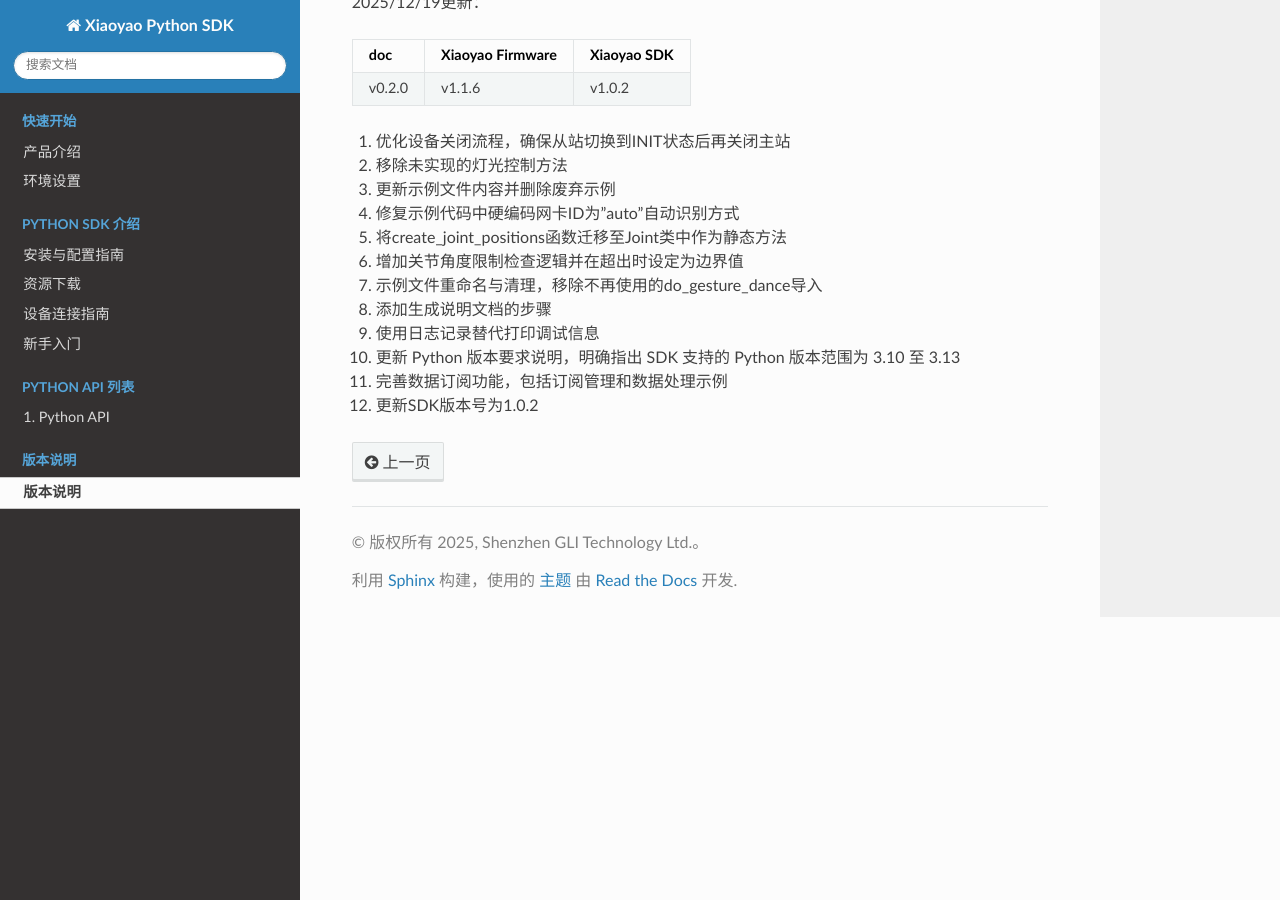
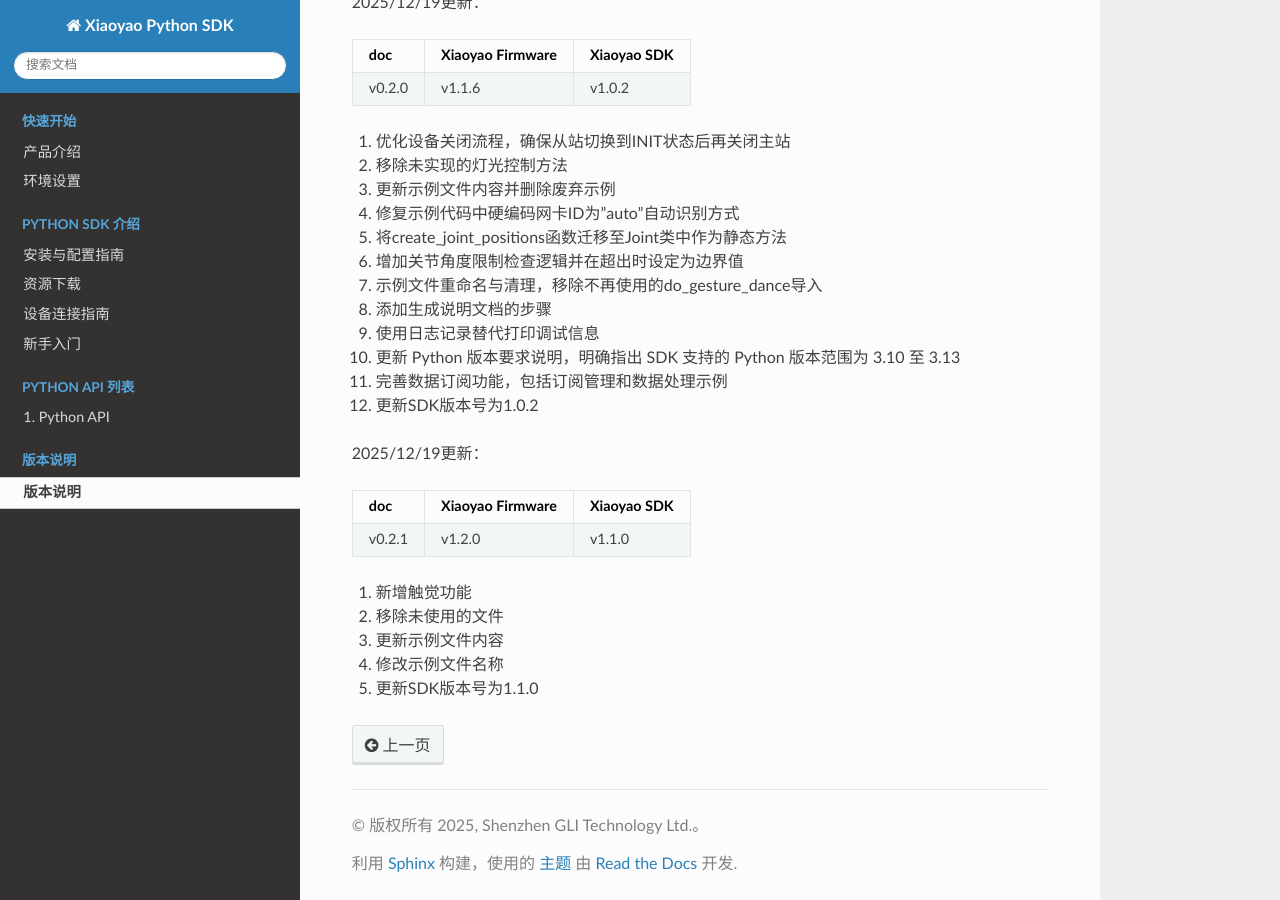
Before and after one commit to gli-sdk/GHand-Python-SDK, a Sphinx documentation site: the page built from docs/source/version.rst, in a window 1280 px wide and 900 px high, scrolled down 719 px. Built offline with Sphinx 7.4.7 and the Read the Docs theme 3.1.0, drawn with Linux system fonts in a browser that asks for light colours.

Commit message:
修改示例内容 修改关节范围

```diff
--- a/docs/source/conf.py
+++ b/docs/source/conf.py
@@ -10,9 +10,9 @@
 autodoc_member_order = 'bysource'
 
 # The short X.Y version
-version = '1.0'
+version = '1.1'
 # The full version, including alpha/beta/rc tags
-release = '1.0.1'
+release = '1.1.0'
 
 # -- General configuration ---------------------------------------------------
 extensions = [
--- a/docs/source/introduction.rst
+++ b/docs/source/introduction.rst
@@ -19,5 +19,5 @@
     - 获取单个或所有关节的当前角度、速度和力矩。
     - 停止所有关节运动。
 - 触觉感知:
-    - 获取单个或所有触觉传感器的8点触觉数据。
-    - 复位触觉传感器。
+    - 读取五指触觉传感器阵列及合力数据（大拇指52个传感器，其他四指各31个传感器）。
+    - 触觉传感器控制（开启、关闭、归零）。
--- a/docs/source/version.rst
+++ b/docs/source/version.rst
@@ -47,3 +47,16 @@
 10. 更新 Python 版本要求说明，明确指出 SDK 支持的 Python 版本范围为 3.10 至 3.13
 11. 完善数据订阅功能，包括订阅管理和数据处理示例
 12. 更新SDK版本号为1.0.2
+
+2025/12/19更新：
+
++-------------+------------------+--------------+
+|    doc      | Xiaoyao Firmware |  Xiaoyao SDK |
++=============+==================+==============+
+|   v0.2.1    |      v1.2.0      |    v1.1.0    |
++-------------+------------------+--------------+
+1. 新增触觉功能
+2. 移除未使用的文件
+3. 更新示例文件内容
+4. 修改示例文件名称
+5. 更新SDK版本号为1.1.0
```
Also changed, not shown: 3 other files.
